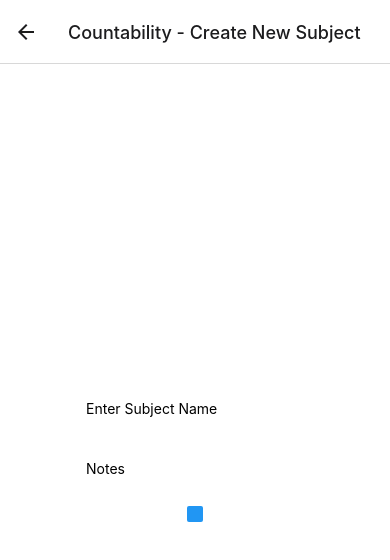
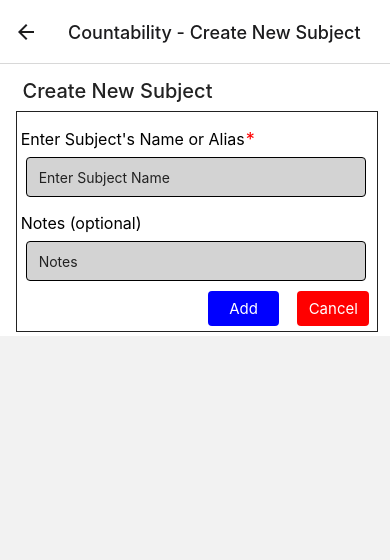
Before and after one commit to codarose/Countable, a React Native app: screen /CreateSubject in a window 390 px wide. Shown: the top 560 px of the page. Built offline with nearby package versions, Linux system fonts and the light colour scheme.

Commit message:
updated create subject form

```diff
--- a/screens/CreateSubject.js
+++ b/screens/CreateSubject.js
@@ -1,7 +1,7 @@
 import React, { useState } from "react";
 import { Component } from "react";
 
-import { StyleSheet, Text, View, Button, TextInput } from "react-native";
+import { StyleSheet, Text, View, Pressable, TextInput } from "react-native";
 
 const CreateSubject = () => {
   const [subjectName, setSubjectName] = useState("");
@@ -30,40 +30,138 @@
   };
   return (
     <View style={styles.container}>
+      <Text style={styles.createNewSubject}>Create New Subject</Text>
+      <View style={styles.formStyling}>
+        <View style={{ flexDirection: "row", alignItems: "left" }}>
+          <Text style={styles.inputFields}>Enter Subject's Name or Alias</Text>
+          <Text style={styles.redAsterisk}>*</Text>
+        </View>
         <TextInput
-        style={styles.inputText}
+          style={styles.input}
           placeholder="Enter Subject Name"
           value={subjectName}
           onChangeText={(subjectName) => setSubjectName(subjectName)}
         />
+
+        <Text style={styles.inputFields}>Notes (optional)</Text>
+
         <TextInput
-        style={styles.inputText}
+          style={styles.input}
           placeholder="Notes"
           value={subjectName}
           onChangeText={(subjectName) => setSubjectName(subjectName)}
         />
         {/* do we want input here? Maybe yes but with drop down menu of selections */}
-
-      <Button
+        <View style={{ flexDirection: "row", alignItems: "center" }}>
+          <Pressable style={styles.saveButton}>
+            {/* */}
+            <Text style={styles.buttonText}>Add</Text>
+          </Pressable>
+          <Pressable style={styles.cancelButton}>
+            <Text style={styles.buttonText}>Cancel</Text>
+          </Pressable>
+        </View>
+      </View>
+      {/* <Button
         title=""
         // onPress={handleSubmitSubject}
         onPress={() => this.props.navigation.navigate("ActiveSession")}
-      />
+      /> */}
     </View>
   );
 };
 
 const styles = StyleSheet.create({
   container: {
-    flex: 1,
+    //flex: 1,
     backgroundColor: "#fff",
     alignItems: "center",
     justifyContent: "center",
   },
+  createNewSubject: {
+    fontSize: 20,
+    color: "#222222",
+    paddingTop: 15,
+    paddingBottom: 4,
+    paddingLeft: 10,
+    fontWeight: "500",
+    marginRight: 165,
+  },
+  formStyling: {
+    borderStyle: "solid",
+    borderWidth: ".4px",
+    borderColor: "#222222",
+    margin: 4,
+    marginRight: 0,
+    padding: 1,
+    width: "93%",
+  },
 
+  inputFields: {
+    height: 40,
+    marginTop: 4,
+    marginBottom: 0,
+    marginLeft: 3,
+    marginRight: 0,
+    paddingTop: 12,
+    paddingBottom: 0,
+    paddingRight: 0,
+    textAlignVertical: "auto",
+    fontSize: 16,
+    textAlign: "left",
+  },
+  input: {
+    marginLeft: 8,
+    marginTop: 0,
+    borderWidth: 1,
+    padding: 10,
+    width: "95%",
+    color: "#222222",
+    height: 40,
+    backgroundColor: "#D3D3D3",
+    borderWidth: 0.5,
+    borderRadius: 4,
+    paddingHorizontal: 12,
+  },
+  redAsterisk: {
+    color: "red",
+    fontSize: "18px",
+    marginTop: 16,
+    marginBottom: 6,
+    marginLeft: 1,
+    marginRight: 3,
+  },
   inputText: {
     height: 45,
     marginBottom: 15,
   },
+  buttonText: {
+    fontSize: "15px",
+    color: "white",
+  },
+  saveButton: {
+    backgroundColor: "blue",
+    alignItems: "center",
+    padding: 8,
+    marginBottom: 4,
+    marginTop: 10,
+    marginRight: 10,
+    borderRadius: 4,
+    elevation: 3,
+    width: "20%",
+    marginLeft: 190,
+  },
+  cancelButton: {
+    backgroundColor: "red",
+    alignItems: "center",
+    justifyContent: "center",
+    padding: 8,
+    marginBottom: 4,
+    marginTop: 10,
+    borderRadius: 4,
+    elevation: 3,
+    width: "20%",
+    marginLeft: 8,
+  },
 });
 export default CreateSubject;
```
Lines whose indentation alone changed are shown as unchanged.
